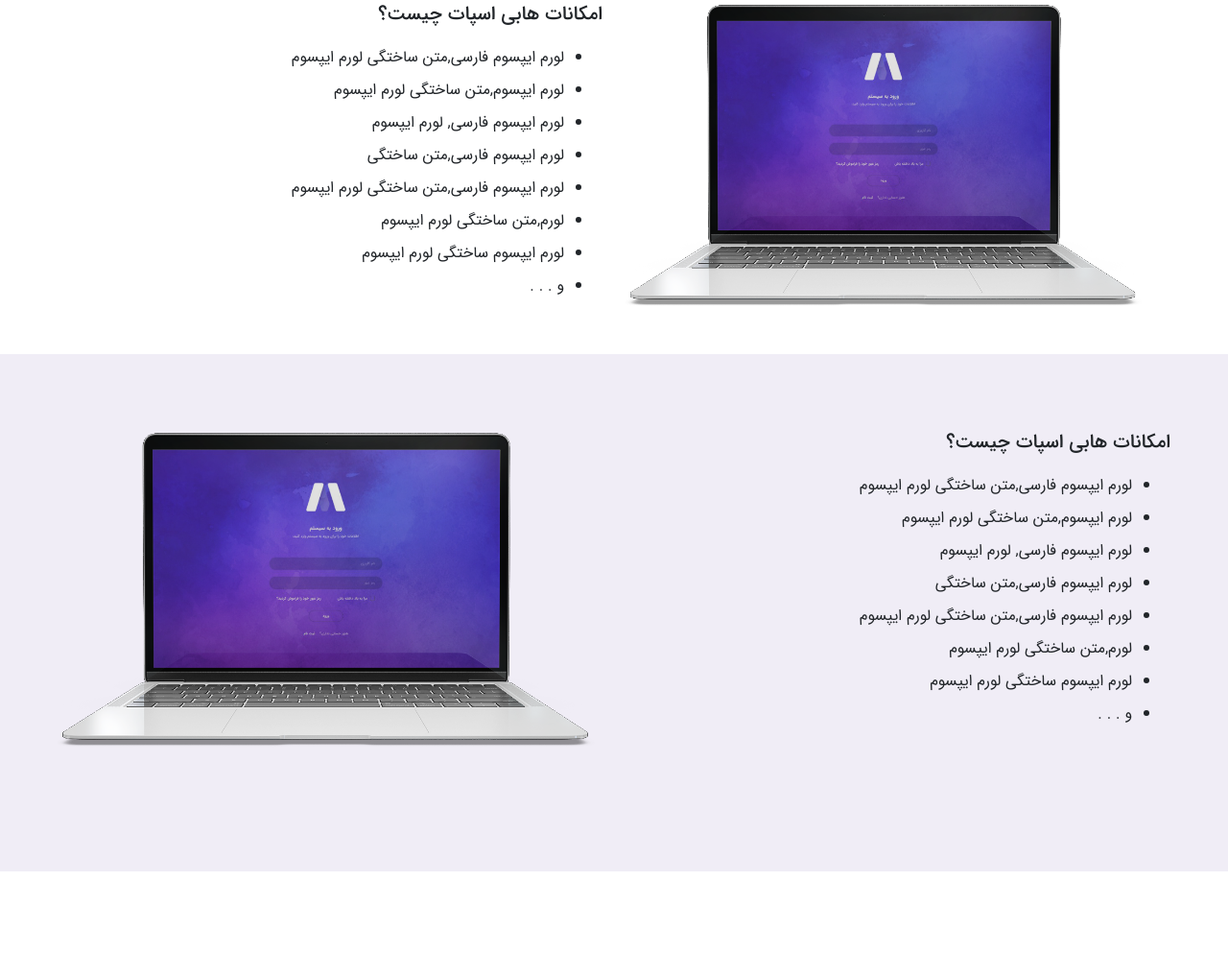
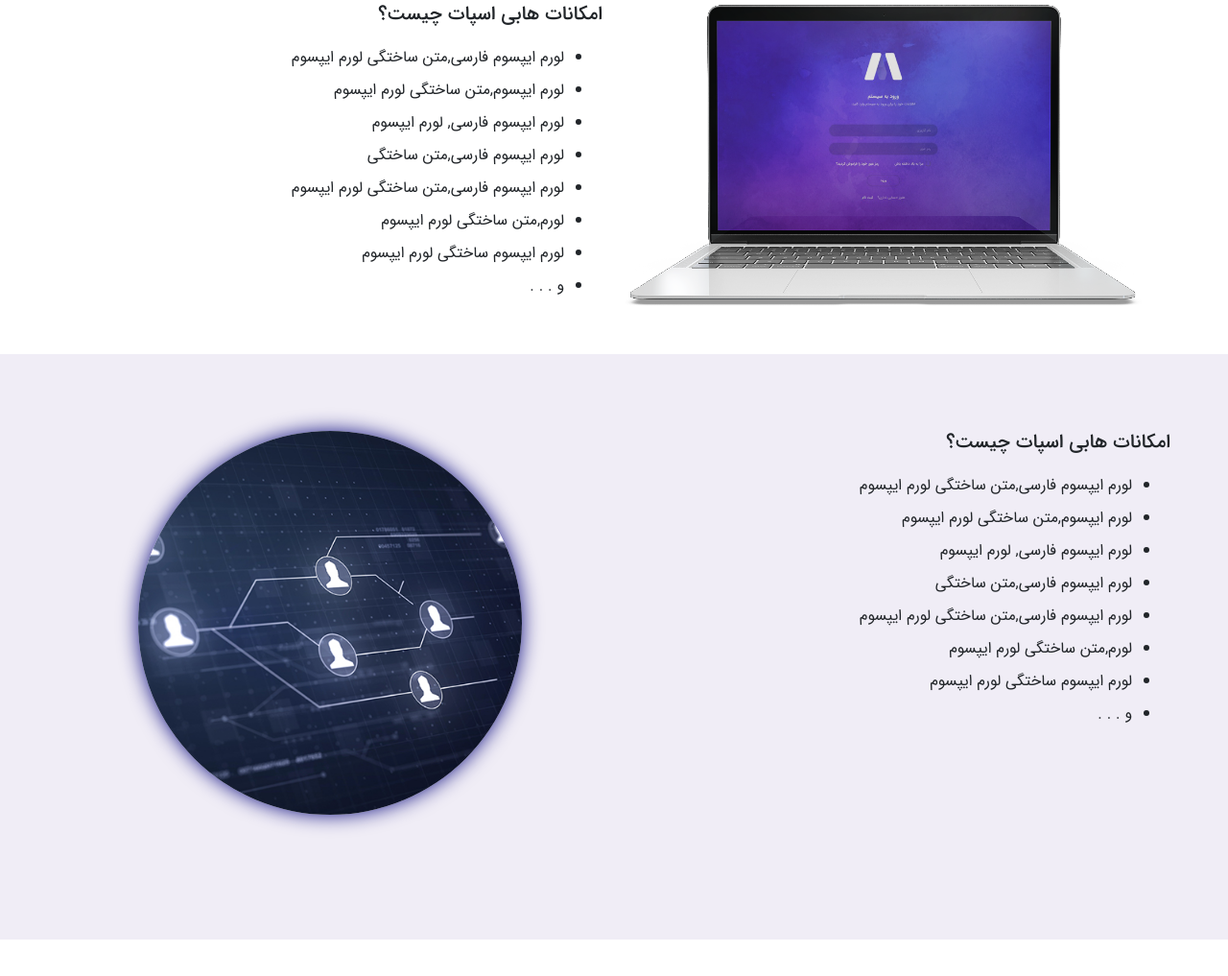
Before and after one commit to maalireza51/hubispot, a website: page index.html in a window 1280 px wide. Shown: the part 1586-2603 px from the top of the page at 96% size. Before the commit the page ends 2564 px from the top, so only its background shows below. Drawn offline with nearby package versions, Linux system fonts and the light colour scheme; no server answers.

Commit message:
spec-part2

```diff
--- a/index.html
+++ b/index.html
@@ -192,7 +192,7 @@
                     </div>
                     <div class="col-md 6">
                         <div class="text-center">
-                            <img src="./img/specs-img.png" alt="">
+                            <img src="./img/specs-img2.jpg" alt="" class="rounded-circle">
                         </div>
                     </div>
                 </div>
--- a/style.css
+++ b/style.css
@@ -191,6 +191,11 @@ nav ul li a:hover {
     max-width: 100%;
     margin: 0 0 50px 0;
 }
+#specs img.rounded-circle{
+    -webkit-box-shadow: 0px 0px 21px -1px #000279;
+    box-shadow: 0px 0px 21px -1px #000279;
+    height: 400px;
+}
 #specs li{
     padding: 5px 0;
 }
```
Also changed, not shown: img/specs-img2.jpg (added).
